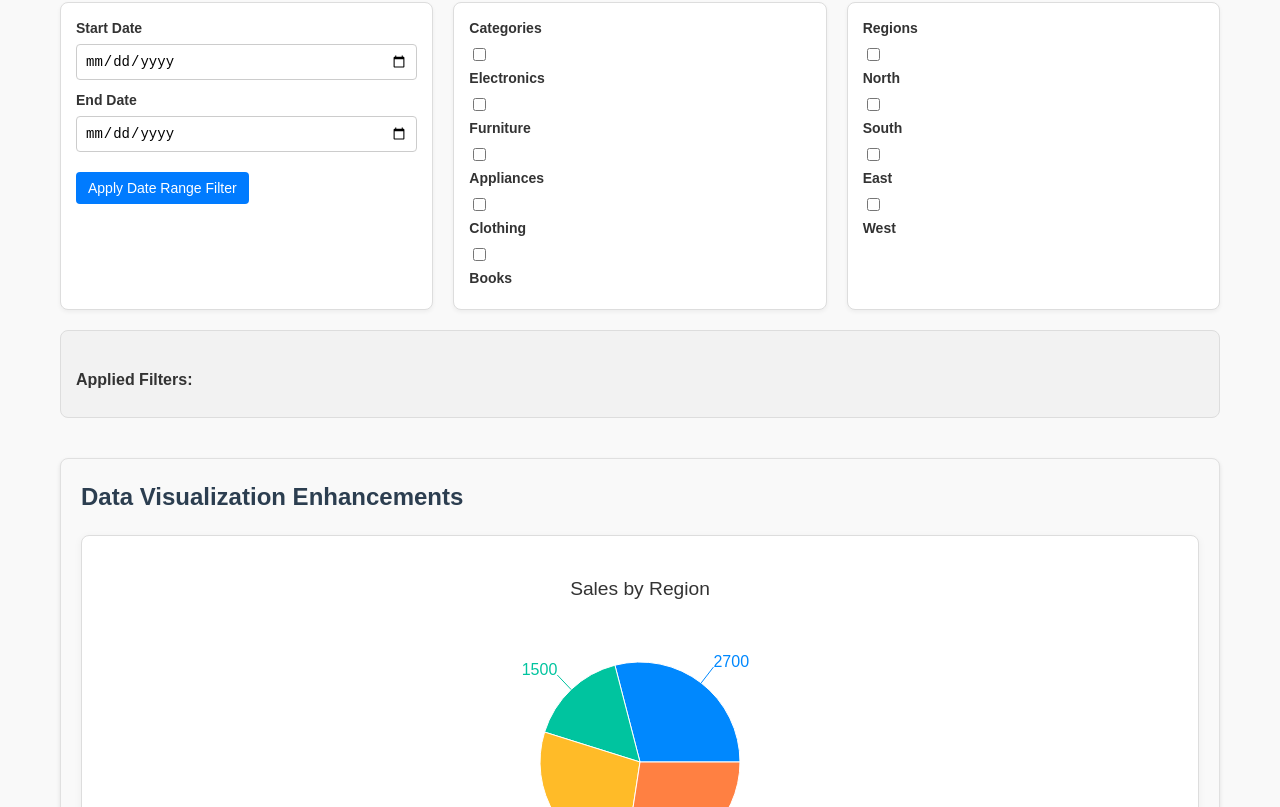
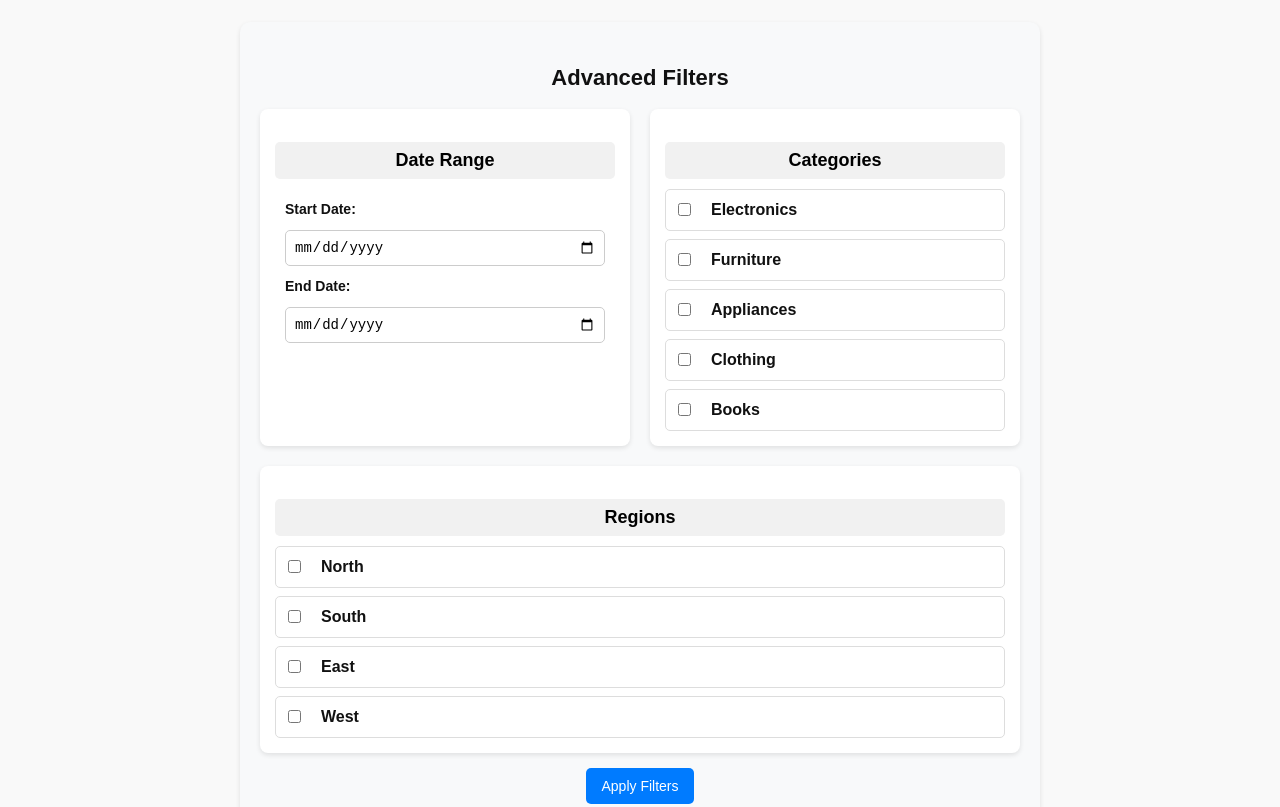
Before and after one commit to AmolDerickSoans/code-it-out, a React (Vite) app: page / in a window 1280 px wide. Shown: the part 1653-2460 px from the top of the page. Built offline with nearby package versions, Linux system fonts and the light colour scheme.

Commit message:
UI fixed

```diff
--- a/src/AdvancedFilter.tsx
+++ b/src/AdvancedFilter.tsx
@@ -1,5 +1,128 @@
-// AdvancedFilters.tsx
-import React from 'react';
+// import React from "react";
+
+// type Props = {
+//   startDate: string;
+//   setStartDate: (value: string) => void;
+//   endDate: string;
+//   setEndDate: (value: string) => void;
+//   selectedCategories: string[];
+//   handleCategoryChange: (e: React.ChangeEvent<HTMLInputElement>) => void;
+//   selectedRegions: string[];
+//   handleRegionChange: (e: React.ChangeEvent<HTMLInputElement>) => void;
+//   allCategories: string[];
+//   allRegions: string[];
+//   applyFilters: () => void; // Added function to apply filters
+// };
+
+// const AdvancedFilters: React.FC<Props> = ({
+//   startDate,
+//   setStartDate,
+//   endDate,
+//   setEndDate,
+//   selectedCategories,
+//   handleCategoryChange,
+//   selectedRegions,
+//   handleRegionChange,
+//   allCategories,
+//   allRegions,
+//   applyFilters, // Apply filters when button is clicked
+// }) => {
+//   // Check if any filters are applied
+//   const hasAppliedFilters =
+//     startDate ||
+//     endDate ||
+//     selectedCategories.length > 0 ||
+//     selectedRegions.length > 0;
+
+//   return (
+//     <div className="advanced-filters">
+//       <h2>Advanced Filters</h2>
+
+//       <div className="filters">
+//         {/* Date Filter */}
+//         <div className="filter-group">
+//           <h3>Date Range</h3>
+//           <label>Start Date</label>
+//           <input
+//             type="date"
+//             value={startDate}
+//             onChange={(e) => setStartDate(e.target.value)}
+//           />
+//           <label>End Date</label>
+//           <input
+//             type="date"
+//             value={endDate}
+//             onChange={(e) => setEndDate(e.target.value)}
+//           />
+//         </div>
+
+//         {/* Category Filter */}
+//         <div className="filter-group">
+//           <h3>Categories</h3>
+//           {allCategories.map((category) => (
+//             <div key={category} className="checkbox-item">
+//               <input
+//                 type="checkbox"
+//                 value={category}
+//                 checked={selectedCategories.includes(category)}
+//                 onChange={handleCategoryChange}
+//               />
+//               <label>{category}</label>
+//             </div>
+//           ))}
+//         </div>
+
+//         {/* Region Filter */}
+//         <div className="filter-group">
+//           <h3>Regions</h3>
+//           {allRegions.map((region) => (
+//             <div key={region} className="checkbox-item">
+//               <input
+//                 type="checkbox"
+//                 value={region}
+//                 checked={selectedRegions.includes(region)}
+//                 onChange={handleRegionChange}
+//               />
+//               <label>{region}</label>
+//             </div>
+//           ))}
+//         </div>
+//       </div>
+
+//       {/* Apply Button */}
+//       <button className="apply-filters-btn" onClick={applyFilters}>
+//         Apply Filters
+//       </button>
+
+//       {/* Show Applied Filters Only If Any Are Selected */}
+//       {hasAppliedFilters && (
+//         <div className="filter-summary">
+//           <h3>Applied Filters:</h3>
+//           <ul>
+//             {startDate && endDate && (
+//               <li>
+//                 <strong>Date Range:</strong> {startDate} to {endDate}
+//               </li>
+//             )}
+//             {selectedCategories.length > 0 && (
+//               <li>
+//                 <strong>Categories:</strong> {selectedCategories.join(", ")}
+//               </li>
+//             )}
+//             {selectedRegions.length > 0 && (
+//               <li>
+//                 <strong>Regions:</strong> {selectedRegions.join(", ")}
+//               </li>
+//             )}
+//           </ul>
+//         </div>
+//       )}
+//     </div>
+//   );
+// };
+
+// export default AdvancedFilters;
+import React from "react";
 
 type Props = {
   startDate: string;
@@ -12,52 +135,125 @@ type Props = {
   handleRegionChange: (e: React.ChangeEvent<HTMLInputElement>) => void;
   allCategories: string[];
   allRegions: string[];
+  applyFilters: () => void; // Function to apply filters
+  resetFilters: () => void; // Function to reset filters
 };
 
 const AdvancedFilters: React.FC<Props> = ({
-  startDate, setStartDate, endDate, setEndDate,
-  selectedCategories, handleCategoryChange,
-  selectedRegions, handleRegionChange,
-  allCategories, allRegions
+  startDate,
+  setStartDate,
+  endDate,
+  setEndDate,
+  selectedCategories,
+  handleCategoryChange,
+  selectedRegions,
+  handleRegionChange,
+  allCategories,
+  allRegions,
+  applyFilters,
+  resetFilters,
 }) => {
+  // Check if any filters are applied
+  const hasAppliedFilters =
+    startDate || endDate || selectedCategories.length > 0 || selectedRegions.length > 0;
+
   return (
-    <>
-      <div className="filters">
-        <div className="filter-item">
-          <label>Start Date</label>
-          <input type="date" value={startDate} onChange={(e) => setStartDate(e.target.value)} />
-          <label>End Date</label>
-          <input type="date" value={endDate} onChange={(e) => setEndDate(e.target.value)} />
-          <button>Apply Date Range Filter</button>
+    <div className="advanced-filters">
+      <h2>Advanced Filters</h2>
+
+      <div className="filters-container">
+        {/* Date Range Filter */}
+        <div className="filter-group">
+          <h3>Date Range</h3>
+          <div className="date-filters">
+            <label>Start Date:</label>
+            <input
+              type="date"
+              value={startDate}
+              onChange={(e) => setStartDate(e.target.value)}
+            />
+            <label>End Date:</label>
+            <input
+              type="date"
+              value={endDate}
+              onChange={(e) => setEndDate(e.target.value)}
+            />
+          </div>
         </div>
-        <div className="filter-item">
-          <label>Categories</label>
-          {allCategories.map((category) => (
-            <div key={category}>
-              <input type="checkbox" value={category} checked={selectedCategories.includes(category)} onChange={handleCategoryChange} />
-              <label>{category}</label>
-            </div>
-          ))}
+
+        {/* Category Filter */}
+        <div className="filter-group">
+          <h3>Categories</h3>
+          <div className="checkbox-group">
+            {allCategories.map((category) => (
+              <label key={category} className="checkbox-item">
+                <input
+                  type="checkbox"
+                  value={category}
+                  checked={selectedCategories.includes(category)}
+                  onChange={handleCategoryChange}
+                />
+                {category}
+              </label>
+            ))}
+          </div>
         </div>
-        <div className="filter-item">
-          <label>Regions</label>
-          {allRegions.map((region) => (
-            <div key={region}>
-              <input type="checkbox" value={region} checked={selectedRegions.includes(region)} onChange={handleRegionChange} />
-              <label>{region}</label>
-            </div>
-          ))}
+
+        {/* Region Filter */}
+        <div className="filter-group">
+          <h3>Regions</h3>
+          <div className="checkbox-group">
+            {allRegions.map((region) => (
+              <label key={region} className="checkbox-item">
+                <input
+                  type="checkbox"
+                  value={region}
+                  checked={selectedRegions.includes(region)}
+                  onChange={handleRegionChange}
+                />
+                {region}
+              </label>
+            ))}
+          </div>
         </div>
       </div>
-      <div className="filter-summary">
-        <h4>Applied Filters:</h4>
-        <div>
-          {startDate && endDate && <p>Date Range: {startDate} to {endDate}</p>}
-          {selectedCategories.length > 0 && <p>Categories: {selectedCategories.join(', ')}</p>}
-          {selectedRegions.length > 0 && <p>Regions: {selectedRegions.join(', ')}</p>}
+
+      {/* Apply & Reset Buttons */}
+      <div className="filter-buttons">
+        <button className="apply-filters-btn" onClick={applyFilters}>
+          Apply Filters
+        </button>
+        {hasAppliedFilters && (
+          <button className="reset-filters-btn" onClick={resetFilters}>
+            Reset Filters
+          </button>
+        )}
+      </div>
+
+      {/* Show Applied Filters Summary */}
+      {hasAppliedFilters && (
+        <div className="filter-summary">
+          <h3>Applied Filters:</h3>
+          <ul>
+            {startDate && endDate && (
+              <li>
+                <strong>Date Range:</strong> {startDate} to {endDate}
+              </li>
+            )}
+            {selectedCategories.length > 0 && (
+              <li>
+                <strong>Categories:</strong> {selectedCategories.join(", ")}
+              </li>
+            )}
+            {selectedRegions.length > 0 && (
+              <li>
+                <strong>Regions:</strong> {selectedRegions.join(", ")}
+              </li>
+            )}
+          </ul>
         </div>
-      </div>
-    </>
+      )}
+    </div>
   );
 };
 
--- a/src/SalesDashboard.css
+++ b/src/SalesDashboard.css
@@ -269,3 +269,182 @@ html, body {
       flex: 1 1 100%;
     }
   }
+/* Container for Advanced Filters */
+.advanced-filters {
+  background-color: #f8f9fa;
+  padding: 20px;
+  border-radius: 10px;
+  box-shadow: 0 2px 5px rgba(0, 0, 0, 0.1);
+  max-width: 800px;
+  margin: 20px auto;
+}
+
+/* Main Heading */
+.advanced-filters h2 {
+  text-align: center;
+  font-size: 22px;
+  margin-bottom: 15px;
+  color: #111 !important; /* Ensure heading text is visible */
+}
+
+/* Container for filters */
+.filters-container {
+  display: flex;
+  flex-wrap: wrap;
+  gap: 20px;
+  justify-content: space-between;
+}
+
+/* Individual filter sections */
+.filter-group {
+  background: white;
+  padding: 15px;
+  border-radius: 8px;
+  box-shadow: 0 2px 5px rgba(0, 0, 0, 0.1);
+  flex: 1 1 calc(33.333% - 20px);
+  min-width: 250px;
+}
+
+/* Sub-headings for each filter section */
+.filter-group h3 {
+  font-size: 18px;
+  margin-bottom: 10px;
+  color: #000 !important; /* Ensure sub-heading is visible */
+  font-weight: bold;
+  background: #f1f1f1;
+  padding: 5px;
+  border-radius: 5px;
+  text-align: center;
+}
+
+/* 📌 Fix for Date Input Fields */
+.date-filters {
+  display: flex;
+  flex-direction: column;
+  gap: 10px;
+  padding: 10px;
+  background: #fff; /* White background for better visibility */
+  border-radius: 5px;
+}
+
+/* Labels for Start Date and End Date */
+.date-filters label {
+  font-size: 14px;
+  font-weight: bold;
+  color: #111 !important; /* Ensure label text is visible */
+}
+
+/* Date input fields */
+.date-filters input {
+  width: 100%;
+  padding: 8px;
+  border: 1px solid #ccc;
+  border-radius: 5px;
+  font-size: 14px;
+  background: #fff; /* Ensure input is visible */
+  color: #000 !important; /* Ensure text inside the input is visible */
+}
+
+/* Fix focus effect */
+.date-filters input:focus {
+  outline: none;
+  border-color: #007bff;
+  box-shadow: 0 0 5px rgba(0, 123, 255, 0.3);
+}
+
+/* Ensure categories and regions are visible */
+.checkbox-group {
+  display: flex;
+  flex-direction: column;
+  gap: 8px;
+}
+
+/* Ensure category and region labels are visible */
+.checkbox-item {
+  display: flex;
+  align-items: center;
+  gap: 10px;
+  background: white;
+  padding: 8px;
+  border-radius: 5px;
+  transition: all 0.2s ease-in-out;
+  cursor: pointer;
+  border: 1px solid #ddd;
+  font-weight: bold;
+  color: #111 !important; /* Ensure text is visible */
+}
+
+/* Hover effect for better visibility */
+.checkbox-item:hover {
+  background: #f0f0f0;
+}
+
+/* Fix for checkbox inputs */
+.checkbox-item input {
+  margin-right: 10px;
+}
+
+/* Buttons */
+.filter-buttons {
+  display: flex;
+  justify-content: center;
+  gap: 15px;
+  margin-top: 15px;
+}
+
+.apply-filters-btn,
+.reset-filters-btn {
+  background: #007bff;
+  color: white;
+  border: none;
+  padding: 10px 15px;
+  border-radius: 5px;
+  cursor: pointer;
+  font-size: 14px;
+  transition: background 0.2s ease-in-out;
+}
+
+.apply-filters-btn:hover {
+  background: #0056b3;
+}
+
+.reset-filters-btn {
+  background: #dc3545;
+}
+
+.reset-filters-btn:hover {
+  background: #c82333;
+}
+
+/* Applied Filters Section */
+.filter-summary {
+  margin-top: 20px;
+  padding: 15px;
+  background: #e9f5ff;
+  border-radius: 8px;
+}
+
+/* Applied Filters Heading */
+.filter-summary h3 {
+  font-size: 18px;
+  margin-bottom: 10px;
+  color: #007bff !important;
+  font-weight: bold;
+}
+
+/* Applied Filters List */
+.filter-summary ul {
+  list-style: none;
+  padding: 0;
+}
+
+/* Individual applied filter items */
+.filter-summary li {
+  background: #fff;
+  padding: 8px;
+  margin-bottom: 5px;
+  border-radius: 5px;
+  box-shadow: 0 1px 3px rgba(0, 0, 0, 0.1);
+  font-weight: bold;
+  color: #111 !important; /* Ensure text is visible */
+}
--- a/src/SalesDashboard.tsx
+++ b/src/SalesDashboard.tsx
@@ -69,6 +69,7 @@ const SalesDashboard: React.FC = () => {
   const [endDate, setEndDate] = useState('');
   const [selectedCategories, setSelectedCategories] = useState<string[]>([]);
   const [selectedRegions, setSelectedRegions] = useState<string[]>([]);
+  const [filteredSalesData, setFilteredSalesData] = useState<SalesData[]>(data);
 
   // Summary state
   const totalSales = data.reduce((acc, curr) => acc + curr.sales, 0);
@@ -245,6 +246,33 @@ const SalesDashboard: React.FC = () => {
     link.download = 'sales_data.csv';
     link.click();
   };
+  const applyFilters = () => {
+    const filtered = data.filter(item => {
+      const matchesDate = (startDate && endDate)
+        ? new Date(item.date) >= new Date(startDate) && new Date(item.date) <= new Date(endDate)
+        : true;
+
+      const matchesCategory = selectedCategories.length
+        ? selectedCategories.includes(item.category)
+        : true;
+
+      const matchesRegion = selectedRegions.length
+        ? selectedRegions.includes(item.region)
+        : true;
+
+      return matchesDate && matchesCategory && matchesRegion;
+    });
+
+    setFilteredSalesData(filtered);
+  };
+  const resetFilters = () => {
+    setStartDate("");
+    setEndDate("");
+    setSelectedCategories([]);
+    setSelectedRegions([]);
+    setFilteredSalesData(data);
+  };
+
 
   return (
     <div className="sales-dashboard">
@@ -298,6 +326,8 @@ const SalesDashboard: React.FC = () => {
         handleRegionChange={handleRegionChange}
         allCategories={allCategories}
         allRegions={allRegions}
+        applyFilters={applyFilters} // Apply filters when button is clicked
+        resetFilters={resetFilters}
       />
 
       <ChartsSection
```
